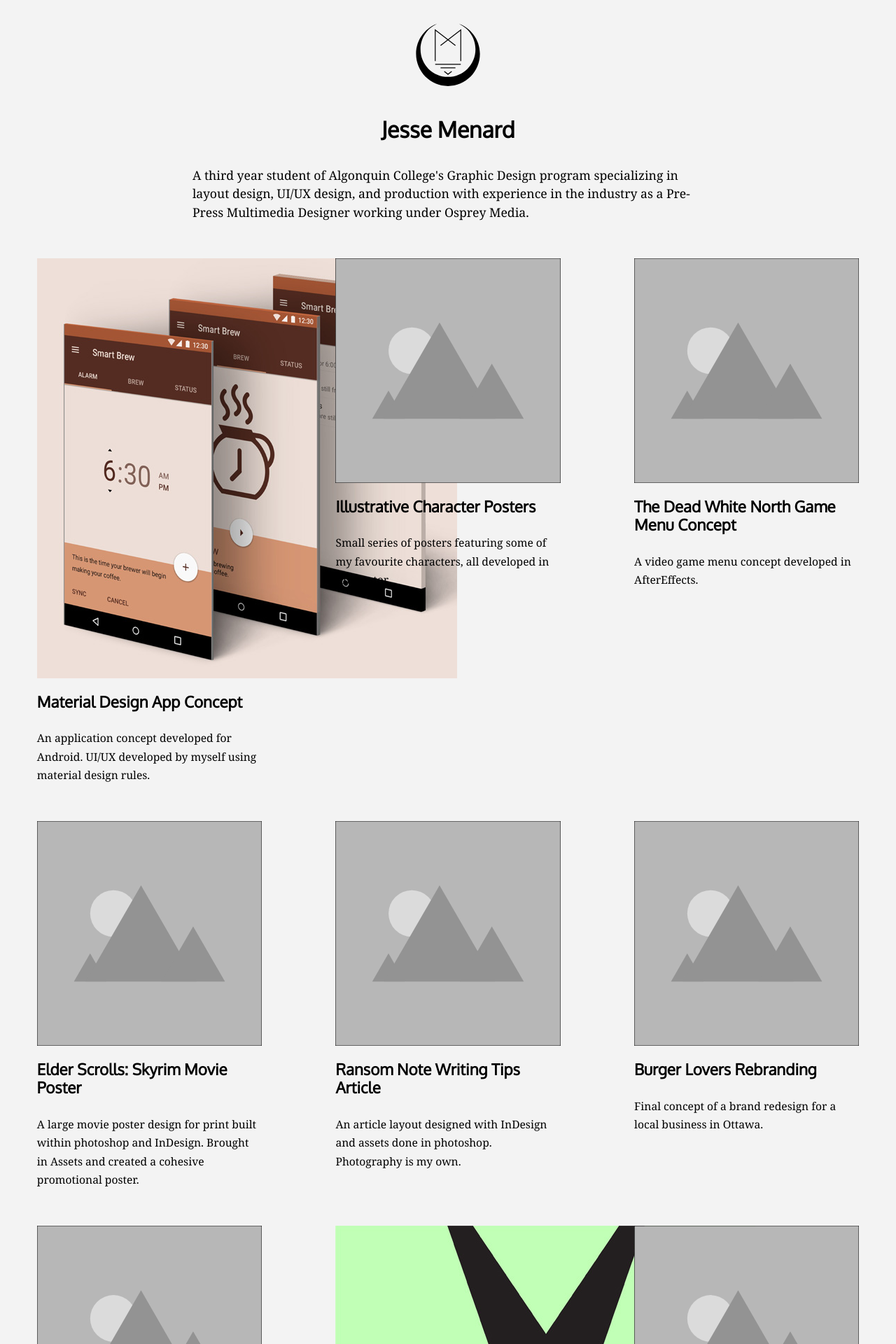
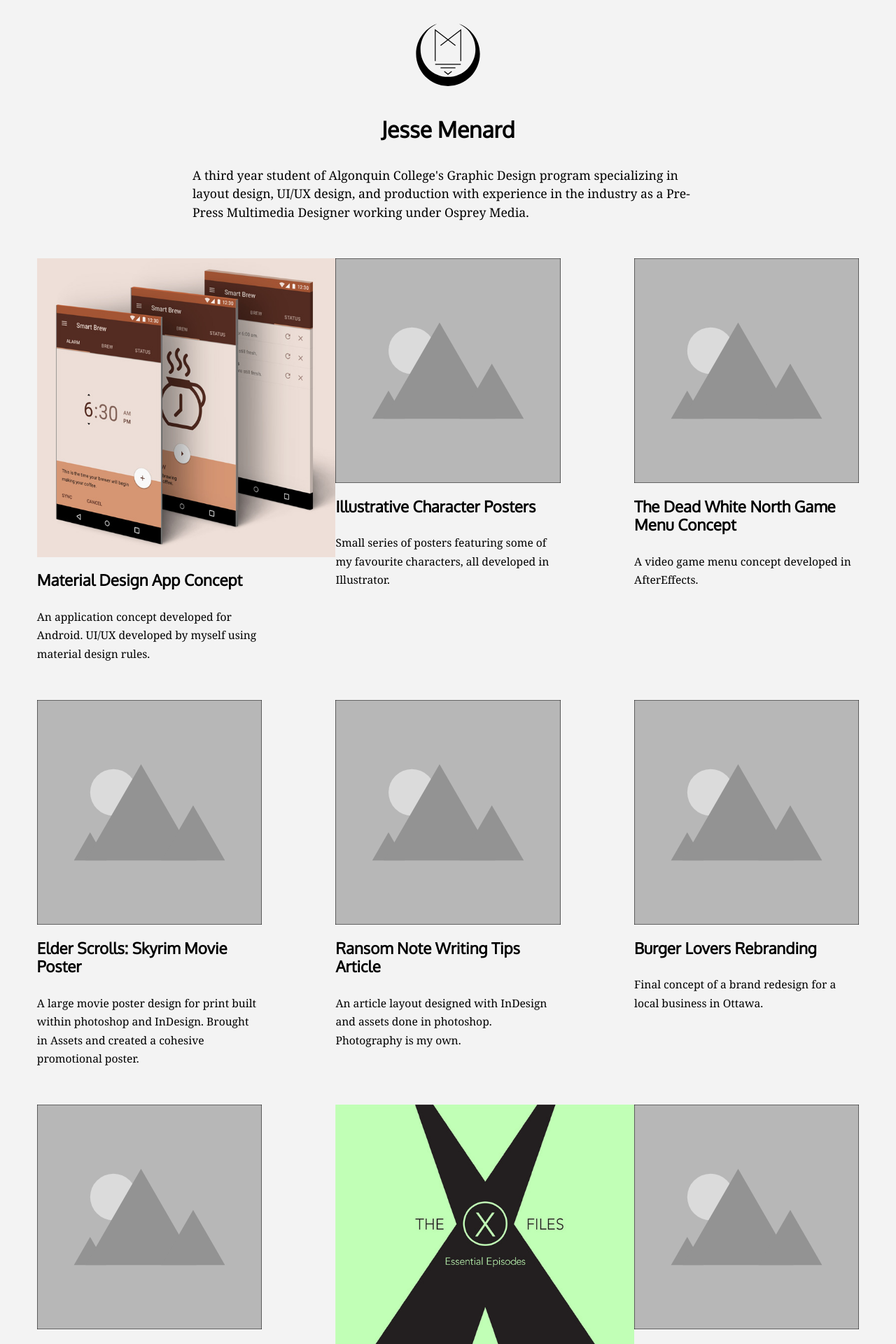
Before and after one commit to menardj/jesse-menard-portfolio, a Jekyll site: the page built from index.html, in a window 1280 px wide. Shown: the top 1920 px of the page at 70% size. Built offline with Jekyll 4.4.1, drawn with Linux system fonts in a browser that asks for light colours; nearby versions of some CDN libraries; Markdown is read by kramdown in place of the engine named in the settings; comment, search, counter and statistics services are not loaded.

Commit message:
Trying to fix image
Pls help

```diff
--- a/css/main.css
+++ b/css/main.css
@@ -56,6 +56,7 @@
 }
 
 .portfolio-piece-photo {
+  max-width: 100%;
   margin-left: 3em;
   margin-right: 3em;
 }
@@ -72,10 +73,6 @@
 
 .portfolio-piece-caption {
   padding: 0;
-}
-
-.portfolio-image {
-  max-width: 100%;
 }
 
 .bottom-rule {
```
